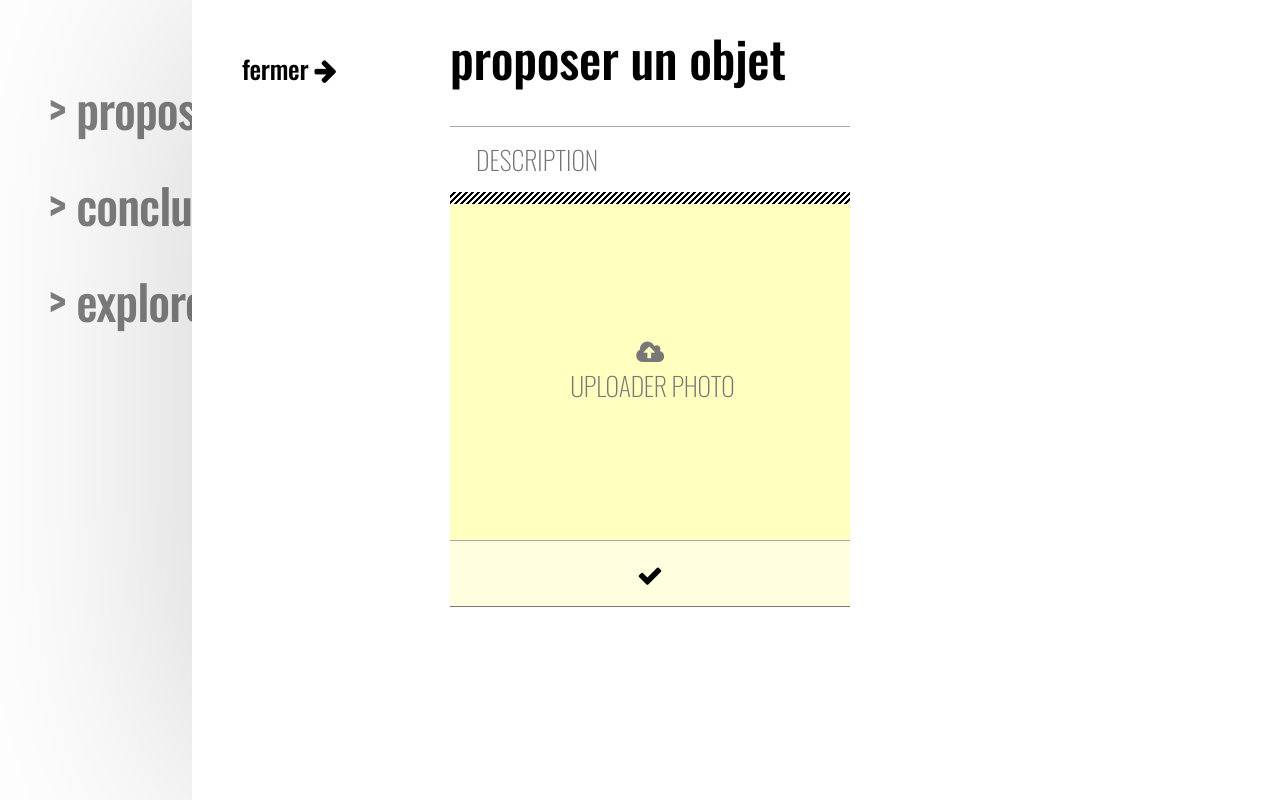
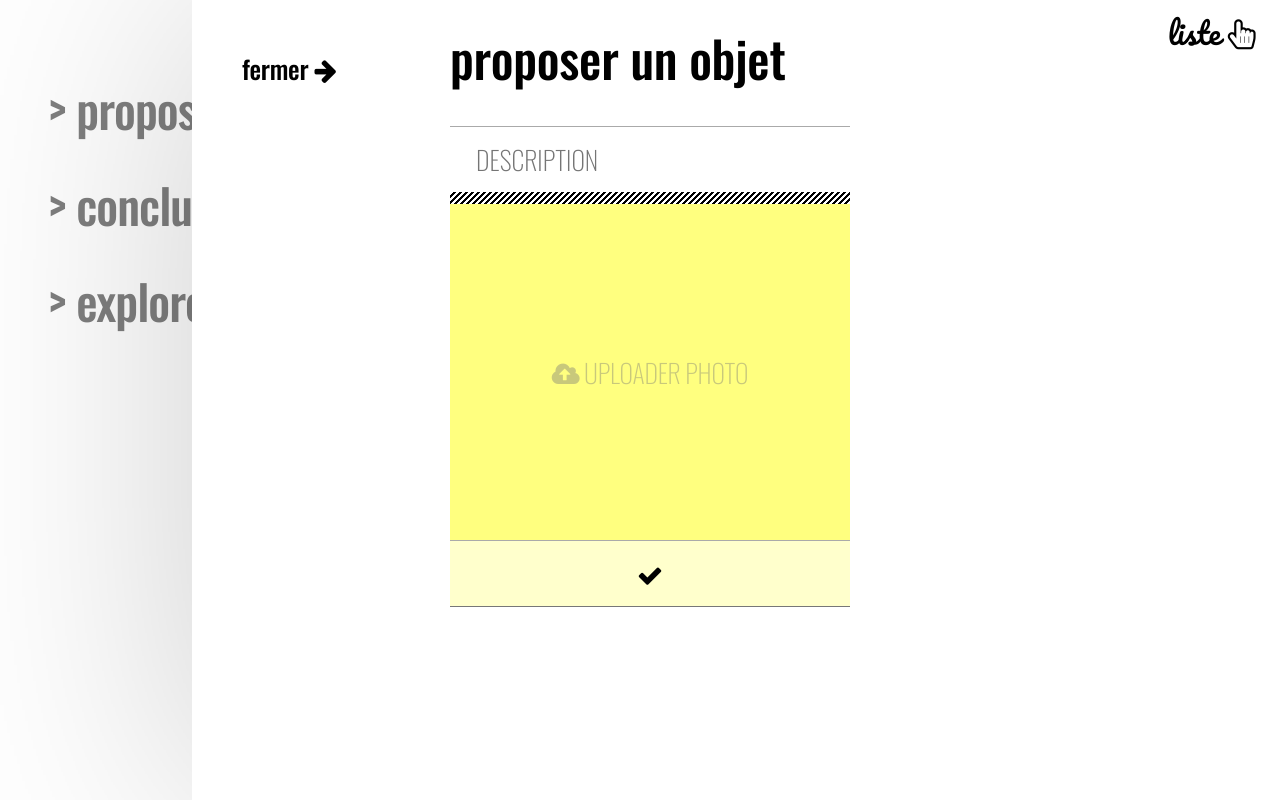
Before and after one commit to OkayX6/Liste, a React app in the folder Liste.Web/: page / in a window 1280 px wide. Built offline with nearby package versions, Linux system fonts and the light colour scheme.

Commit message:
Extract react components in separate files + fix UI styles when image is loaded

```diff
--- /dev/null
+++ b/Liste.Web/src/components/font-awesome.js
@@ -0,0 +1,10 @@
+import React from 'react';
+// Font Awesome
+// REF: https://stackoverflow.com/questions/23116591/how-to-include-a-font-awesome-icon-in-reacts-render
+import 'font-awesome/css/font-awesome.min.css';
+
+// Functional FontAwesome component
+export default function(props) {
+    var iconClass = "fa fa-" + props.iconName;
+    return (<i className={iconClass}></i>);
+}
--- /dev/null
+++ b/Liste.Web/src/components/section.js
@@ -0,0 +1,22 @@
+import React from 'react';
+import FontAwesome from './font-awesome.js';
+
+export default function(props) {
+    return (
+        <section className={props.appearanceClass}>
+            <div className="section-header-part">
+                <a className="section-close-button" href="#" onClick={props.onClose}>
+                    fermer <FontAwesome iconName="arrow-right" />
+                </a>
+                <div className="section-header-title">{props.title}</div>
+            </div>
+
+            <div className="section-content-part">
+                <div className="left-part"></div>
+                <div className="right-part">
+                    {props.children}
+                </div>
+            </div>
+        </section>
+    );
+}
--- a/Liste.Web/src/index.css
+++ b/Liste.Web/src/index.css
@@ -60,6 +60,7 @@
     font-size: 30px;
     -webkit-transition: width 0.4s, right 0.4s;
     transition: width 0.4s, right 0.4s;
+    z-index: 3;
 }
 
 nav {
@@ -137,6 +138,8 @@
     flex-direction: column;
 
     pointer-events: none;
+
+
     position: fixed;
     text-align: left;
     top: 0px;
@@ -146,8 +149,11 @@
     box-sizing: border-box;
     padding-left: 50px;
     padding-top: 20px;
+
     background: white;
     opacity: 0;
+    z-index: 0;
+
     transform: translateX(100%);
     transition: transform 0.4s, opacity 0.4s;
     box-shadow: 0 0 10em 0 rgba(0,0,0,0.2);
@@ -157,6 +163,7 @@
     pointer-events: initial;
     transform: translateX(0);
     opacity: 1;
+    z-index: 1;
 }
 
 section > .section-content-part {
@@ -232,7 +239,7 @@
     flex-direction: column;
 
     /* Appearance */
-    background: #FFFFAF;
+    background: #FFFF7F;
 
     position: relative;
 }
@@ -260,6 +267,7 @@
     /* Appearance */
     color: #777;
     text-transform: uppercase;
+    opacity: 0.4;
     cursor: pointer; /* "hand" cursor */
 
     /* Text alignment */
@@ -270,10 +278,11 @@
 
     /* Height */
     height: 100%;
-    background: rgba(255,255,255,0.2);
+    /*background: rgba(255,255,255,0.2);*/
 }
 
 .picture-upload-overlay:hover {
+    opacity: 1;
     background: rgba(255,255,255,0.8);
 }
 
--- a/Liste.Web/src/index.js
+++ b/Liste.Web/src/index.js
@@ -3,11 +3,8 @@
 import FacebookLogin from 'react-facebook-login';
 import fetch from 'node-fetch';
 import './index.css';
-
-// Font Awesome
-// REF: https://stackoverflow.com/questions/23116591/how-to-include-a-font-awesome-icon-in-reacts-render
-import 'font-awesome/css/font-awesome.min.css';
-
+import FontAwesome from './components/font-awesome.js';
+import Section from './components/section.js';
 import classNames from 'classnames';
 
 const apiHost = "http://localhost:8080";
@@ -16,39 +13,29 @@
     return fetch(apiHost + '/startup');
 }
 
-// Functional FontAwesome component
-function FontAwesome(props) {
-    var iconClass = "fa fa-" + props.iconName;
-    return (<i className={iconClass}></i>);
-}
-
-function Section(props) {
-    return (
-        <section className={props.appearanceClass}>
-            <div className="section-header-part">
-                <a className="section-close-button" href="#" onClick={props.onClose}>
-                    fermer <FontAwesome iconName="arrow-right" />
-                </a>
-                <div className="section-header-title">proposer un objet</div>
-            </div>
-
-            <div className="section-content-part">
-                <div className="left-part"></div>
-                <div className="right-part">
-                    {props.children}
-                </div>
-            </div>
-        </section>
-    );
-}
-
 class CreateItemSection extends React.Component {
     constructor(props) {
         super(props);
         this.state = {
-            currentImageUrl: null,
-            currentBackgroundStyle: { },
+            currentBackgroundStyle: null,
         };
+    }
+
+    setBackgroundUrl(url) {
+        this.setState({
+            currentBackgroundStyle: {
+                backgroundImage: `url('${url}')`,
+                backgroundSize: `cover`,
+                backgroundRepeat: `no-repeat`,
+                backgroundPosition: `50% 50%`,
+            }
+        });
+
+    }
+
+    isPictureLoaded() {
+        return this.state.currentBackgroundStyle != null &&
+            this.state.currentBackgroundStyle.backgroundImage != null;
     }
 
     tryPreviewImage(evt) {
@@ -56,14 +43,7 @@
             var reader = new FileReader();
 
             reader.onload = function (e) {
-                this.setState({
-                    currentBackgroundStyle: {
-                        backgroundImage: `url('${e.target.result}')`,
-                        backgroundSize: `cover`,
-                        backgroundRepeat: `no-repeat`,
-                        backgroundPosition: `50% 50%`,
-                    }
-                });
+                this.setBackgroundUrl(e.target.result);
             }.bind(this);
 
             reader.readAsDataURL(evt.target.files[0]);
@@ -71,8 +51,19 @@
     }
 
     render() {
+        var uploadPhotoPlaceholder = null;
+        if (this.isPictureLoaded() == false) {
+            uploadPhotoPlaceholder = (
+                <div>
+                    <FontAwesome iconName="cloud-upload" />
+                    &nbsp;uploader photo
+                </div>
+            );
+        }
+
         return (
             <Section appearanceClass={this.props.appearanceClass}
+                title="proposer un objet"
                 onClose={this.props.onClose}>
                 <form className="add-item-form">
                     <input type="text" name="description" placeholder="DESCRIPTION" />
@@ -88,8 +79,7 @@
 
                             {/* Overlay */}
                             <div className="picture-upload-overlay">
-                                <FontAwesome iconName="cloud-upload" />
-                                &nbsp;uploader photo
+                                {uploadPhotoPlaceholder}
                             </div>
                         </label>
 
@@ -129,12 +119,16 @@
             }.bind(this));
     }
 
-    appearanceClass() {
-        return classNames({ 'section-is-active': this.state.currentSection != null });
+    appearanceClass(sectionName) {
+        if (this.state.currentSection === sectionName)
+            return "section-is-active";
+        else
+            return "";
+        //return classNames({ 'section-is-active': this.state.currentSection != null });
     }
 
     openSection(sectionName) {
-        if (this.state.currentSection == null)
+        if (this.state.currentSection != sectionName)
             this.setState({ currentSection: sectionName });
         else
             this.closeSection();
@@ -179,17 +173,27 @@
                         liste <i className="fa fa-hand-pointer-o" aria-hidden="true"></i>
                     </div>
                     {this.state.profilePicture &&
-                        <img src={this.state.profilePicture} />}
+                        <img src={this.state.profilePicture} alt="" />}
 
                     <nav className={this.appearanceClass()}>
-                        <a className="nav-item" href="#add-object" onClick={() => this.openSection('add-object')}>&gt; proposer un objet</a>
-                        <a className="nav-item" href="#process-gift" onClick={() => this.openSection('process-gift')}>&gt; conclure un deal</a>
-                        <a className="nav-item" href="#explore" onClick={() => this.openSection('explore')}>&gt; explorer</a>
+                        <a className="nav-item" onClick={() => this.openSection('add-object')}>&gt; proposer un objet</a>
+                        <a className="nav-item" onClick={() => this.openSection('process-gift')}>&gt; conclure un deal</a>
+                        <a className="nav-item" onClick={() => this.openSection('explore')}>&gt; explorer</a>
                     </nav>
 
-                    {/* Section: add item */}
-                    <CreateItemSection appearanceClass={this.appearanceClass()}
+                    {/* Section: add object */}
+                    <CreateItemSection appearanceClass={this.appearanceClass("add-object")}
                                        onClose={() => this.closeSection()} />
+
+                    {/* Section: process-gift */}
+                    <Section appearanceClass={this.appearanceClass("process-gift")}
+                             title="conclure un deal"
+                             onClose={() => this.closeSection()} />
+
+                    {/* Section: explorer */}
+                    <Section appearanceClass={this.appearanceClass("explore")}
+                             title="explorer"
+                             onClose={() => this.closeSection()} />
                 </div>
             );
 
```
